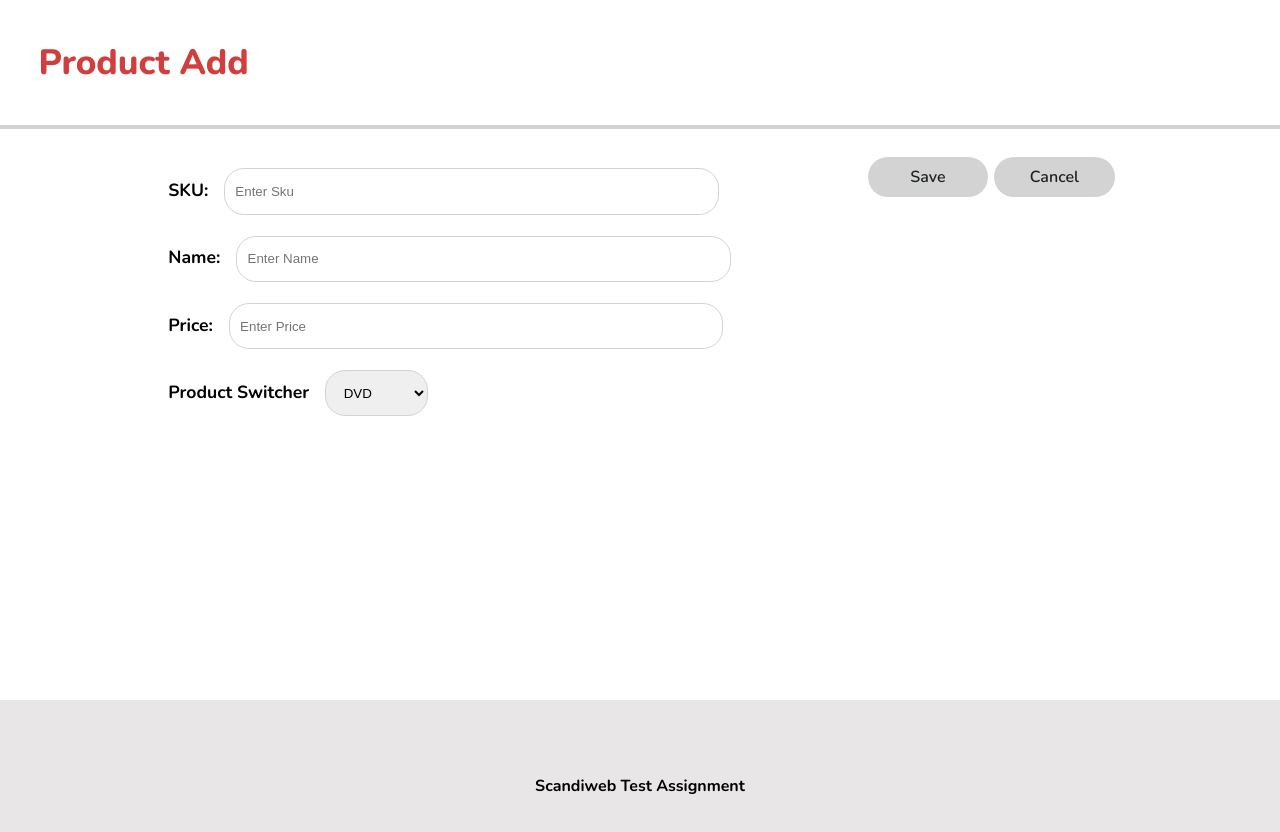
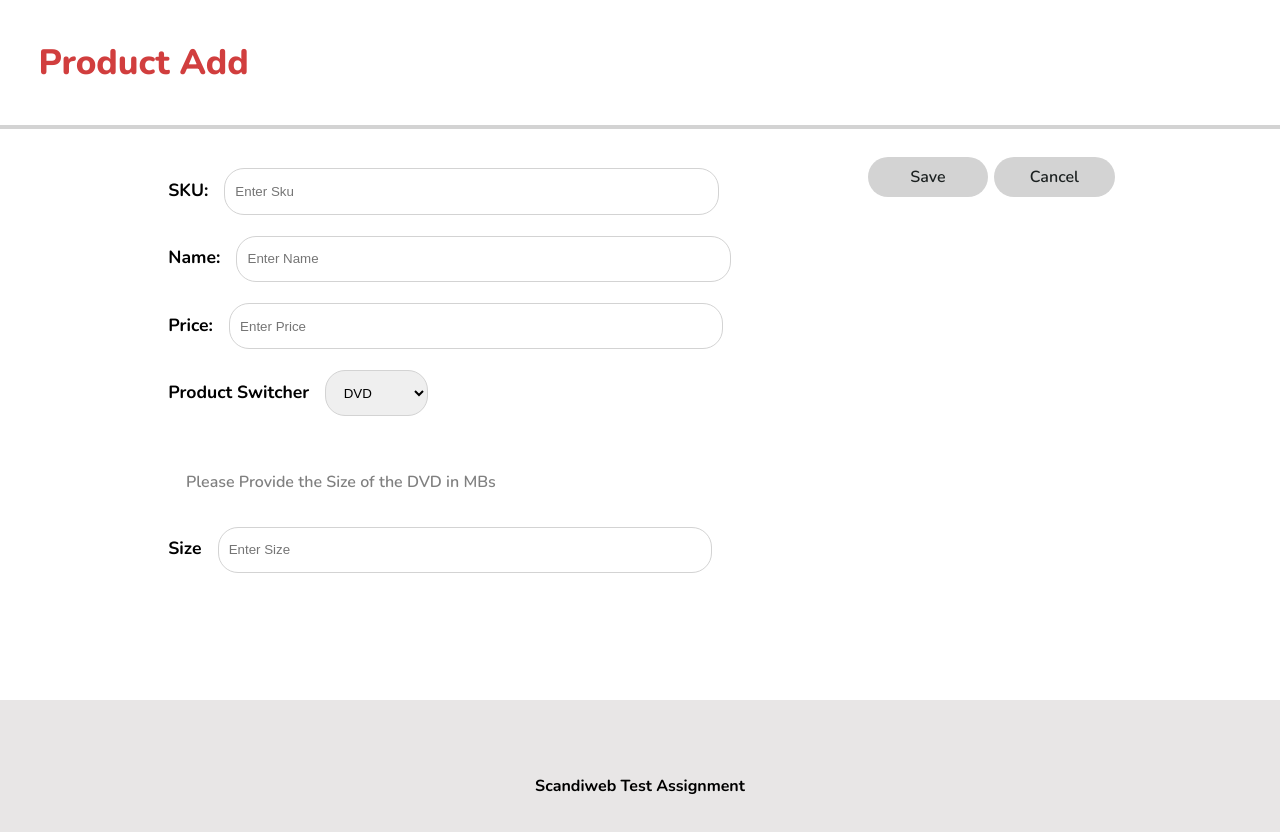
Before and after one commit to MaysaraSafwat/test-assignment, a React (Create React App) app in the folder test-task/: page /addproduct in a window 1280 px wide. Shown: the top 832 px of the page. Built offline with nearby package versions, Linux system fonts and the light colour scheme.

Commit message:
add set type initial state

```diff
--- a/test-task/src/components/Add-Product/AddProduct.js
+++ b/test-task/src/components/Add-Product/AddProduct.js
@@ -5,7 +5,7 @@ import { createProduct } from "../../services/ProductService";
 
 export default function AddProduct(){
     let options = ['DVD' , "Book" , "Furniture"]
-    const [selectedType, setSelectedType] = useState("");
+    const [selectedType, setSelectedType] = useState("DVD");
     const [sku, setSku] = useState("");
     const [name, setName] = useState("");
     const [price, setPrice] = useState("");
```
